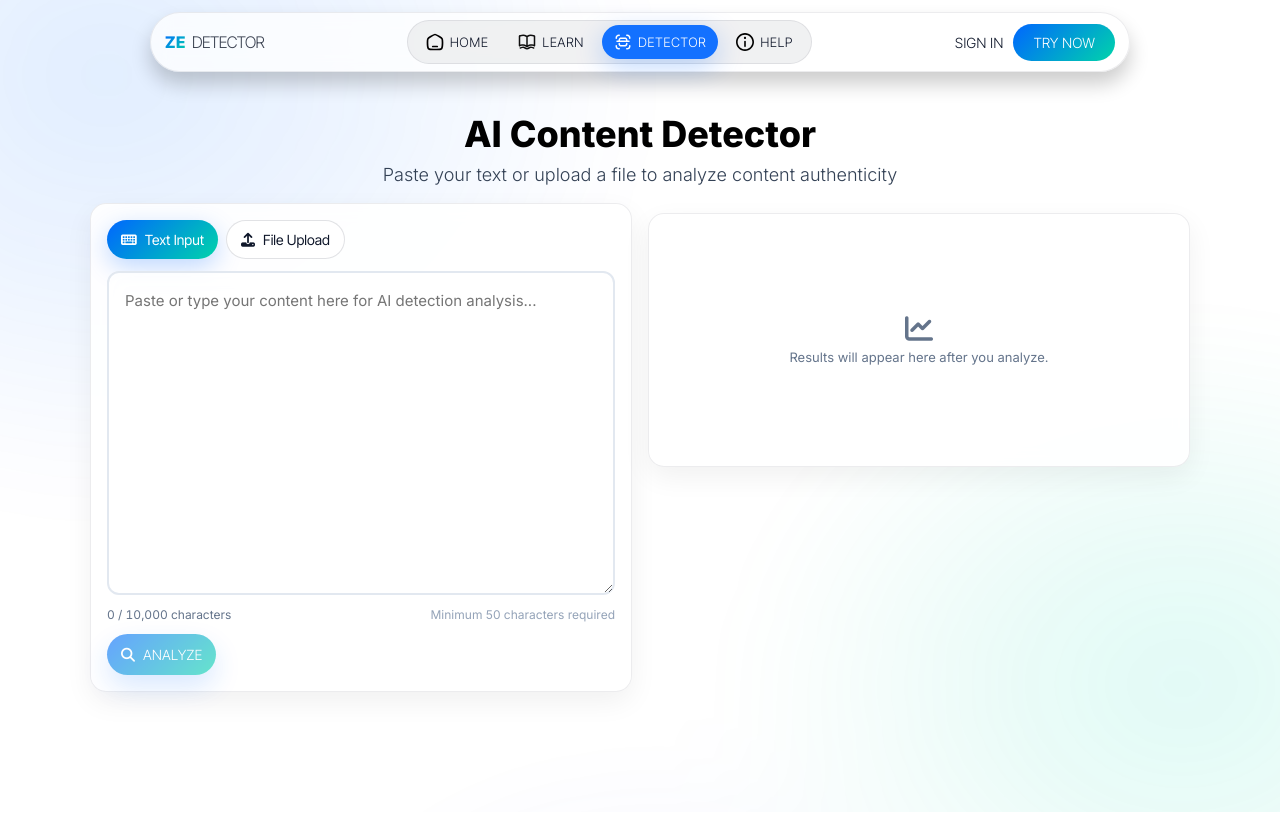
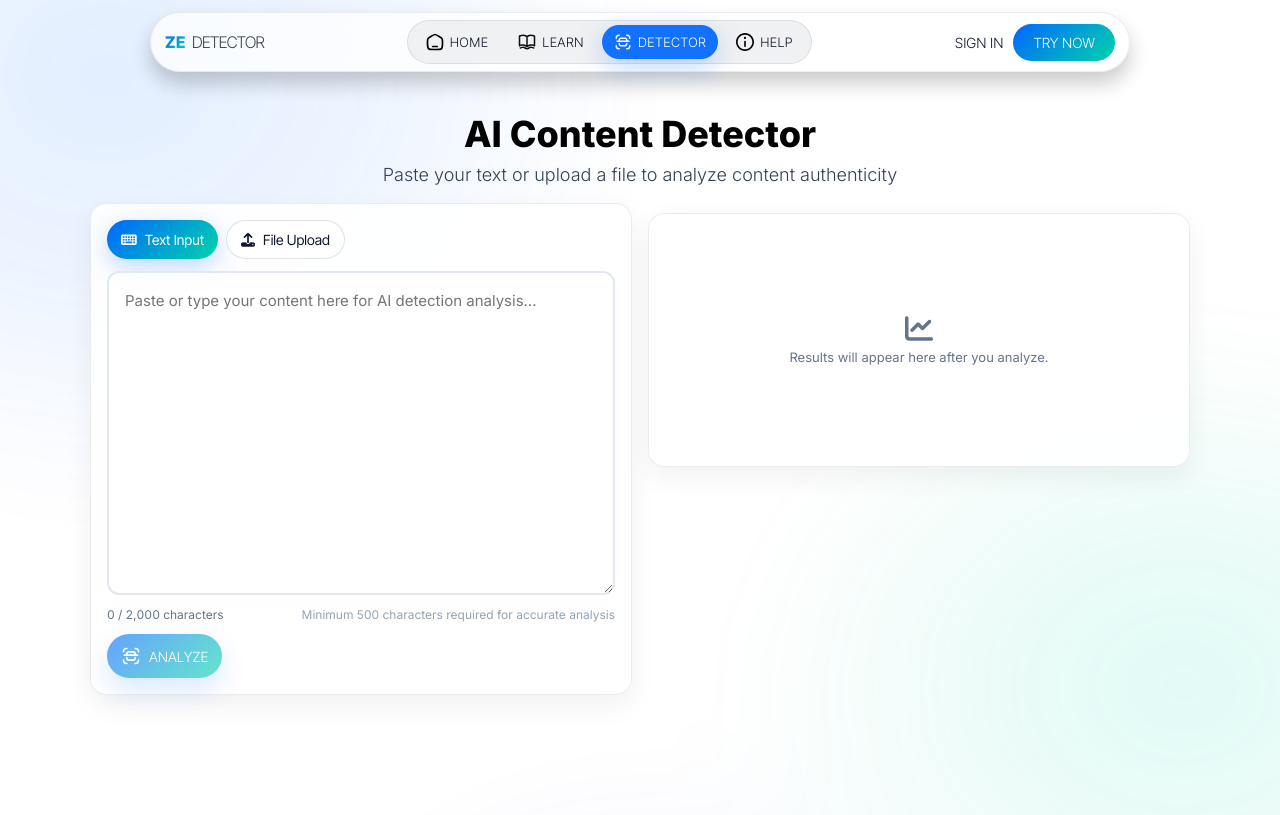
Before and after one commit to IviweBooi/AI-CONTENT-DETECTOR, a React (Vite) app in the folder frontend/: page /content-detect in a window 1280 px wide. Built offline with nearby package versions, Linux system fonts and the light colour scheme.

Commit message:
analyze btn updated

```diff
--- a/frontend/src/App.css
+++ b/frontend/src/App.css
@@ -633,9 +633,10 @@ nav{
 
 /* Input info row */
 .input-info { display: flex; justify-content: space-between; align-items: center; margin-top: 8px; color: #64748b; font-size: 12px; font-weight: 400; }
-.input-info #char-count { font-variant-numeric: tabular-nums; }
-.min-chars { color: #94a3b8; font-weight: 400; }
-.min-chars.ok { color: #16a34a; }
+.input-info #char-count { font-variant-numeric: tabular-nums; transition: color 0.2s ease; }
+.input-info #char-count.char-ok { color: #16a34a; font-weight: 500; }
+.min-chars { color: #94a3b8; font-weight: 400; transition: color 0.2s ease; }
+.min-chars.ok { color: #16a34a; font-weight: 500; }
 /* Inline warnings/info */
 .char-warning { color: rgb(205, 133, 0); margin-left: 8px; }
 .limit-info { margin-top: 8px; font-size: 12px; color: rgb(205, 133, 0); }
@@ -655,6 +656,9 @@ nav{
 
 /* Analyze button */
 .analyze-btn { width: auto; justify-content: center; margin-top: 12px; display: inline-flex; align-items: center; gap: 8px; padding-left: 14px; padding-right: 14px; }
+.analyze-btn img {
+  filter: brightness(0) invert(1);
+}
 .analyze-btn[disabled] { opacity: .6; cursor: not-allowed; }
 .loading-spinner { width: 16px; height: 16px; border: 2px solid rgba(255,255,255,0.6); border-top-color: #fff; border-radius: 50%; animation: spin 1s linear infinite; margin-left: 6px; }
 @keyframes spin { to { transform: rotate(360deg); } }
--- a/frontend/src/pages/contentDetectPage.jsx
+++ b/frontend/src/pages/contentDetectPage.jsx
@@ -1,4 +1,5 @@
 import { useState, useRef, useEffect } from 'react'
+import detectIcon from '../assets/icons/detect.svg'
 // ContentDetectPage – demo UI for the AI content detector.
 // Notes:
 // - This page simulates analysis on the client (no backend calls yet).
@@ -8,8 +9,10 @@ export default function ContentDetectPage() {
   // UI state
   const [activeTab, setActiveTab] = useState('text') // which tab is active: 'text' | 'file'
   const [text, setText] = useState('') // user input text
-  const MAX_CHARS = 10000 // max characters allowed
+  const MIN_CHARS = 500 // minimum characters for better AI analysis accuracy
+  const MAX_CHARS = 2000 // max characters allowed (optimized for RoBERTa's 512 token limit)
   const [limitNotice, setLimitNotice] = useState('') // warning/notice when approaching/reaching limit
+  const [minCharsMet, setMinCharsMet] = useState(false) // track if minimum character count is met
   const [isAnalyzing, setIsAnalyzing] = useState(false) // loading state during analysis
   const [result, setResult] = useState(null) // analysis result object or null
   const [analysisTime, setAnalysisTime] = useState(null) // elapsed analysis time string, e.g. "1.2s"
@@ -284,8 +287,12 @@ export default function ContentDetectPage() {
                 )}
               </div>
               <div className="input-info">
-                <span id="char-count">{uiCharCount.toLocaleString()} / {MAX_CHARS.toLocaleString()} characters</span>
-                <span className={`min-chars ${uiCanAnalyze ? 'ok' : ''}`}>Minimum 50 characters required</span>
+                <span id="char-count" className={text.length >= MIN_CHARS ? 'char-ok' : ''}>
+                  {text.length.toLocaleString()} / {MAX_CHARS.toLocaleString()} characters
+                </span>
+                <span className={`min-chars ${text.length >= MIN_CHARS ? 'ok' : ''}`}>
+                  Minimum {MIN_CHARS} characters required for accurate analysis
+                </span>
                 {limitNotice && <span className="char-warning">{limitNotice}</span>}
               </div>
             </div>
@@ -321,8 +328,12 @@ export default function ContentDetectPage() {
               )}
             </div>
 
-            <button className="btn btn-primary analyze-btn" onClick={analyze} disabled={!uiCanAnalyze || isAnalyzing || remainingSubmissions === 0}>
-              <i className="fa-solid fa-magnifying-glass" aria-hidden="true"></i>
+            <button
+              className="btn btn-primary analyze-btn"
+              onClick={analyze}
+              disabled={text.length < MIN_CHARS || isAnalyzing || remainingSubmissions === 0}
+            >
+              <img src={detectIcon} alt="detect" height="20" />
               <span>{isAnalyzing ? 'Analyzing…' : 'Analyze'}</span>
               {isAnalyzing && <span className="loading-spinner" />}
             </button>
```
